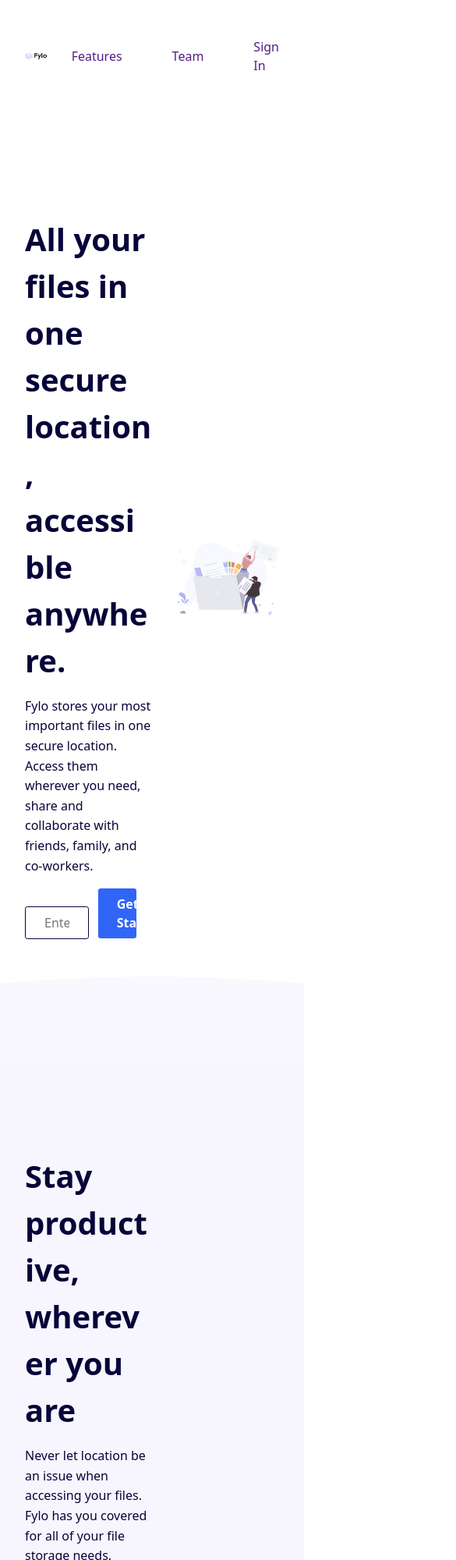
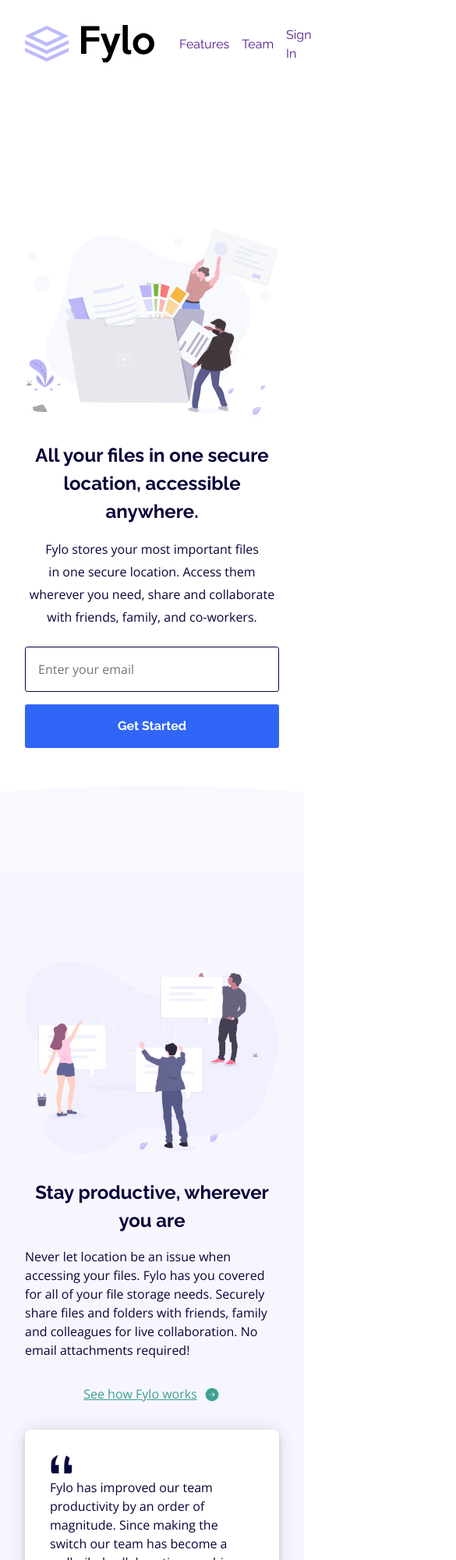
Before and after one commit to simileoluwa/zuri-flyo-layout, a plain HTML site: page index.html in a window 390 px wide. Shown: the top 2000 px of the page at 78% size, 585 px wide, since content can reach past the window. Drawn offline with nearby package versions, Linux system fonts and the light colour scheme.

Commit message:
V2 --responsive for mobile concluded

```diff
--- a/css/style.css
+++ b/css/style.css
@@ -11,7 +11,8 @@
 
 body {
   /* font-family: 'Poppins', sans-serif; */
-  font-family: system-ui, sans-serif;
+  /* font-family: system-ui, sans-serif; */
+  font-family: "Open Sans", sans-serif;
   font-weight: normal;
   line-height: 1.5;
   font-size: 1em;
@@ -50,16 +51,16 @@ img {
 }
 
 .main-header {
-  /* padding-top: 2rem; */
   min-block-size: 25ch;
   inline-size: 100%;
   max-inline-size: 1440px;
-  padding: 3rem 2rem;
+  padding: 2rem 2rem;
   margin-inline: auto;
+  font-family: "Raleway", sans-serif;
 }
 
 .logo {
-  width: 100%;
+  /* width: 100%; */
 }
 
 ul.top-nav {
@@ -86,6 +87,7 @@ ul.top-nav a {
   margin-bottom: 1rem;
   text-wrap: balance;
   color: var(--Very-Dark-Blue);
+  font-family: "Raleway", sans-serif;
 }
 
 .left {
@@ -112,6 +114,7 @@ ul.top-nav a {
   width: 30%;
   font-weight: bold;
   cursor: pointer;
+  font-family: "Raleway", sans-serif;
 }
 
 .hero button:hover {
@@ -136,7 +139,7 @@ section.content .link {
   align-items: center;
   gap: 0.5rem;
   text-decoration: none;
-  margin-bottom: 2rem;
+  margin-block: 2rem;
   text-wrap: balance;
   line-height: 1.6rem;
   color: var(--Very-Dark-Blue);
@@ -182,6 +185,7 @@ section.content .testimonial img {
 .founder .founder-title {
   font-weight: bold;
   font-size: 0.9rem;
+  font-family: "Raleway", sans-serif;
 }
 
 .founder span {
@@ -199,6 +203,7 @@ section.search .section-title {
   margin-bottom: 1rem;
   text-wrap: balance;
   color: #fefffc;
+  font-family: "Raleway", sans-serif;
 }
 
 section.search input {
@@ -221,6 +226,7 @@ section.search button {
   cursor: pointer;
   box-shadow: rgba(52, 52, 52, 0.2) 0px 4px 8px 1px;
   margin-top: 1rem;
+  font-family: "Raleway", sans-serif;
 }
 
 section.search button:hover {
@@ -271,7 +277,6 @@ section.footer ul li {
 section.footer .social-media {
   display: flex;
   gap: 1rem;
-  /* margin-top: 1rem; */
 }
 
 section.footer .social-media-icon:hover {
@@ -301,7 +306,130 @@ section.footer .social-media-icon:hover {
 /* Media Queries */
 
 @media screen and (max-width: 768px) {
-  article {
+  .wrapper {
+    max-width: 100%;
+    width: 100%;
+    margin-inline: auto;
+    inline-size: 100%;
+    /* overflow-x: hidden; */
+    text-align: center;
+  }
+
+  #flex-boy-mobile {
+    flex-direction: row;
+  }
+
+  ul.top-nav {
+    gap: 1rem;
+    width: 100%;
+  }
+  section {
+    width: 100%;
+  }
+
+  .flex-boy,
+  .flex-boy-footer {
     flex-direction: column;
+    align-items: center;
+    /* gap: 2rem; */
+  }
+
+  .col {
+    width: 100%;
+  }
+
+  /* .main-header {
+    background-color: bisque;
+  } */
+
+  .section-title {
+    font-size: 1.5rem;
+    text-wrap: stable;
+    font-family: "Raleway", sans-serif;
+  }
+
+  .left {
+    /* text-wrap: stable; */
+    line-height: 1.8rem;
+    margin-bottom: 1.5rem;
+  }
+
+  .left2 {
+    text-align: left;
+  }
+  .flexflow1 {
+    order: 1;
+  }
+  .flexflow2 {
+    order: 2;
+  }
+
+  .hero input,
+  .hero button {
+    width: 100%;
+    padding: 1rem;
+  }
+
+  .hero button {
+    margin-top: 1rem;
+    font-family: "Raleway", sans-serif;
+  }
+
+  section.content {
+    flex-direction: column;
+    width: 100%;
+  }
+
+  section.content .link {
+    width: 100%;
+    text-align: center;
+    justify-content: center;
+  }
+
+  section.content .testimonial {
+    width: 100%;
+    text-align: left;
+    /* text-justify: inter-word; */
+  }
+  .founder .founder-title {
+    font-weight: bold;
+    font-size: 0.8rem;
+    font-family: "Raleway", sans-serif;
+  }
+
+  .founder span {
+    font-size: 0.7rem;
+  }
+
+  section.search .section-title {
+    font-size: 1.5rem;
+    margin-bottom: 1rem;
+    text-wrap: balance;
+    color: #fefffc;
+    font-family: "Raleway", sans-serif;
+  }
+
+  section.search input,
+  section.search button {
+    width: 100%;
+  }
+
+  ul.footer-nav {
+    margin: 0;
+    padding: 0;
+  }
+
+  section.footer ul {
+    cursor: pointer;
+    margin-bottom: 0.5rem;
+    text-align: left;
+  }
+
+  section.footer .social-media {
+    display: flex;
+    align-items: center;
+    justify-content: center;
+    gap: 1rem;
+    /* margin-top: 1rem; */
   }
 }
--- a/index.html
+++ b/index.html
@@ -19,13 +19,19 @@
       crossorigin="anonymous"
       referrerpolicy="no-referrer"
     />
+    <link rel="preconnect" href="https://fonts.googleapis.com" />
+    <link rel="preconnect" href="https://fonts.gstatic.com" crossorigin />
+    <link
+      href="https://fonts.googleapis.com/css2?family=Open+Sans:ital,wght@0,300..800;1,300..800&family=Raleway:ital,wght@0,100..900;1,100..900&display=swap"
+      rel="stylesheet"
+    />
   </head>
   <body>
     <div class="container">
       <main>
         <header class="main-header">
-          <div class="flex-boy">
-            <div><img src="./images/logo.svg" class="logo" /></div>
+          <div class="flex-boy" id="flex-boy-mobile">
+            <img src="./images/logo.svg" class="logo" />
             <nav>
               <ul class="top-nav">
                 <li><a href="">Features</a></li>
@@ -37,7 +43,7 @@
         </header>
         <section class="hero">
           <div class="wrapper flex-boy">
-            <div class="col">
+            <div class="col flexflow2">
               <h1 class="section-title">
                 All your files in one secure location, accessible anywhere.
               </h1>
@@ -51,7 +57,7 @@
                 <button>Get Started</button>
               </div>
             </div>
-            <div class="col">
+            <div class="col flexflow1">
               <img src="./images/illustration-1.svg" alt="illustration 1" />
             </div>
           </div>
@@ -59,9 +65,9 @@
         <section class="bg-curve"></section>
         <section class="content">
           <div class="wrapper flex-boy">
-            <div class="col">
+            <div class="col flexflow2">
               <h1 class="section-title">Stay productive, wherever you are</h1>
-              <p class="left">
+              <p class="left2">
                 Never let location be an issue when accessing your files. Fylo
                 has you covered for all of your file storage needs. Securely
                 share files and folders with friends, family and colleagues for
@@ -85,7 +91,7 @@
                 </div>
               </div>
             </div>
-            <div class="col">
+            <div class="col flexflow1">
               <img src="./images/illustration-2.svg" alt="illustration2" />
             </div>
           </div>
```
